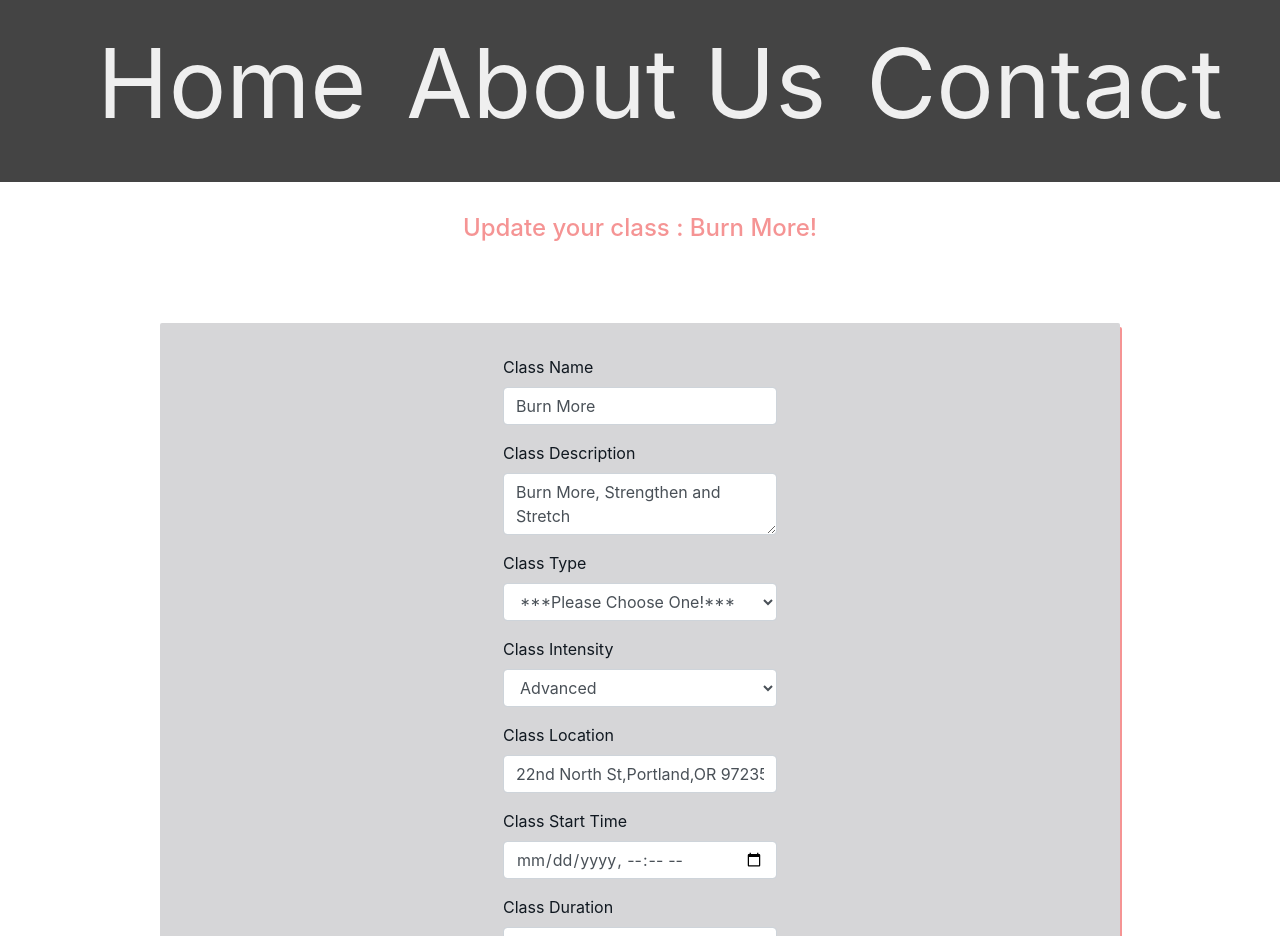
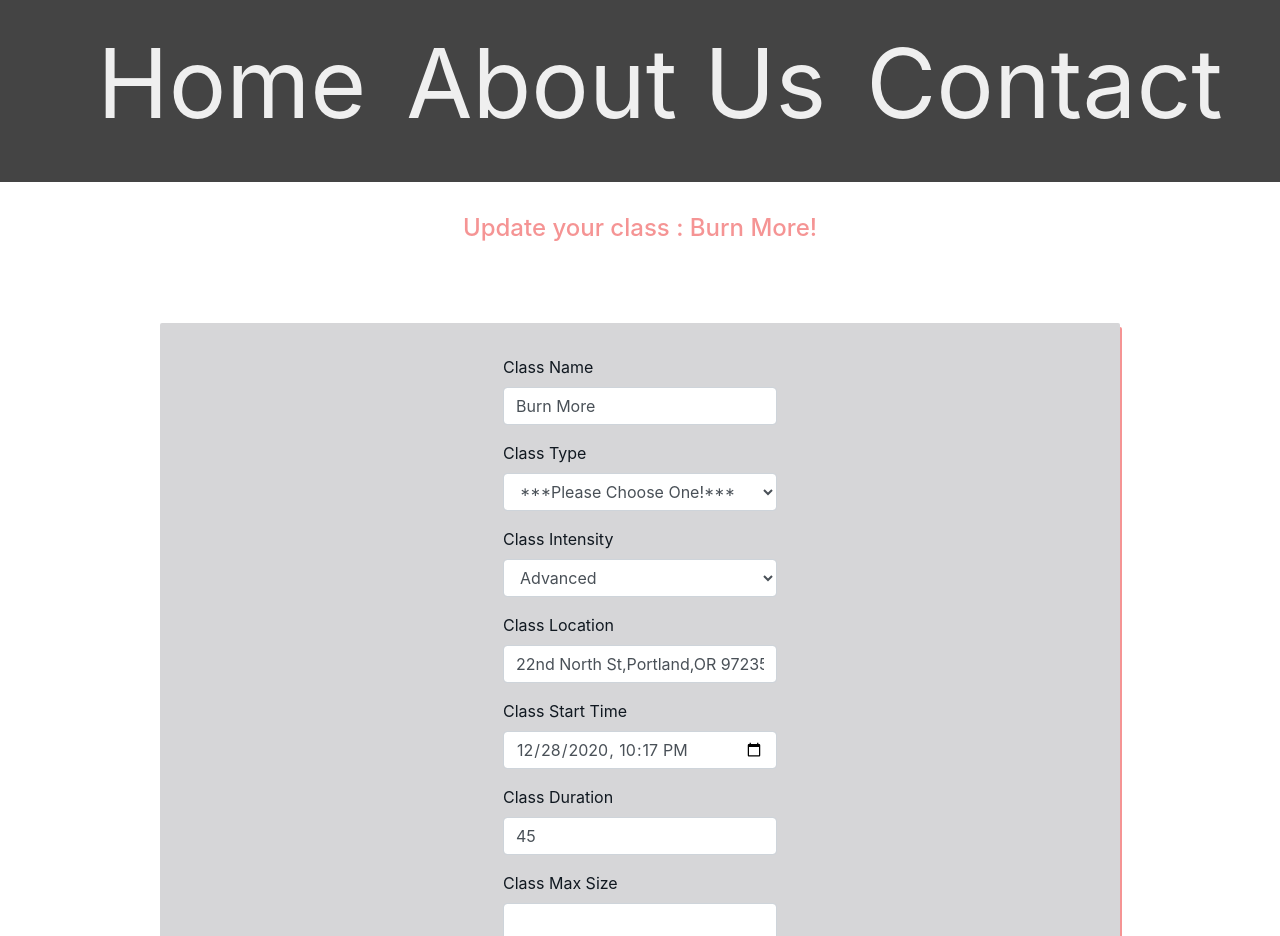
Before and after one commit to anywherefitness-tt187/Front-End-Anywherefitness, a React (Create React App) app: page /instructor/updateform/1 in a window 1280 px wide. Shown: the top 936 px of the page. Built offline with nearby package versions, Linux system fonts and the light colour scheme.

Commit message:
api updated

```diff
--- a/src/components/Instructor/InstructorCreateForm.js
+++ b/src/components/Instructor/InstructorCreateForm.js
@@ -5,19 +5,18 @@ import * as yup from "yup";
 import { axiosWithAuth } from '../../utils/axiosWithAuth';
 
 
-function InstructorCreate({setClassList}){
+function InstructorCreate({classList,setClassList}){
     const history=useHistory();
 
     const [classInfo, setClassInfo]=useState({
         class_id:Date.now(),
         class_name:"",
-        class_description:"",
         class_type:"",
         class_intensity:"",
         class_location:"",
-        class_starttime:"",
+        start_time:"",
         class_duration:"",
-        class_maxsize:"",
+        class_max_size:30,
 
     })
 
@@ -30,13 +29,12 @@ function InstructorCreate({setClassList}){
     // managing state for errors. empty unless inline validation (validateInput) updates key/value pair to have error
       const [errors, setErrors] = useState({
         class_name:"",
-        class_description:"",
         class_type:"",
         class_intensity:"",
         class_location:"",
         class_starttime:"",
         class_duration:"",
-        class_maxsize:"",
+        class_max_size:"",
       });
 
       const handleChange=(e)=>{
@@ -82,8 +80,6 @@ function InstructorCreate({setClassList}){
     .min(2,"Please enter name of atleast 2 characters")
     .required("ClassName is required!"),
 
-    class_description:yup.string(),
-
     class_type:yup.string().required("Choose Type is required!"),
 
     class_intensity: yup.string()
@@ -96,18 +92,19 @@ function InstructorCreate({setClassList}){
 
     class_duration:yup.string().required("Duration is required!"),
 
-    class_maxsize:yup.string().required("Maxsize is required!"),
+    class_max_size:yup.number().required("Maxsize is required!"),
   });
 
   const handleSubmit=(e)=>{
     e.preventDefault();
     console.log('on submit=',classInfo)
     axiosWithAuth()
-          .post(`https://jsonplaceholder.typicode.com/posts`, classInfo)
+          // .post(`https://jsonplaceholder.typicode.com/posts`, classInfo)//replace 2 with id once received from login
+          .post('/api/users/2/class',classInfo)
           .then((res)=>{
             console.log('Response back from reqres:',res.data)
-            setClassList(res.data)
-            history.push('/instructor')
+            setClassList([...classList,res.data])
+            history.push('/instructor/dashboard')
             //clear server error
             setServerError(null);
           })
@@ -135,17 +132,6 @@ return(
             onChange={handleChange}
             placeholder="Burn With us!"/>
              {errors.class_name.length > 0 ? <p className="error">{errors.class_name}</p> : null}
-            </FormGroup>
-
-            <FormGroup>
-            <Label htmlFor="class_description">Class Description</Label>
-            <Input name="class_description"
-            id="class_description"
-            type="textarea"
-            row="4"
-            value={classInfo.class_description}
-            onChange={handleChange}
-            placeholder="Pre-requisites, things to bring..."/>
             </FormGroup>
 
             <FormGroup>
@@ -203,19 +189,18 @@ return(
             <Label htmlFor="class_duration">Class Duration</Label>
             <Input name="class_duration"
             id="class_duration"
-            type="number"
             value={classInfo.class_duration}
             onChange={handleChange}
             placeholder="30minutes"/>
             </FormGroup>
 
             <FormGroup>
-            <Label htmlFor="class_maxsize">Class Max Size</Label>
-            <Input name="class_maxsize"
-            id="class_maxsize"
+            <Label htmlFor="class_max_size">Class Max Size</Label>
+            <Input name="class_max_size"
+            id="class_max_size"
             type="number"
             min="3"
-            max="50"
+            max="30"
             value={classInfo.class_maxsize}
             onChange={handleChange}
             />
--- a/src/components/Instructor/InstructorDashboard.js
+++ b/src/components/Instructor/InstructorDashboard.js
@@ -3,7 +3,7 @@ import {Button,Card,CardTitle,CardText,CardSubtitle} from 'reactstrap';
 import {useHistory} from 'react-router-dom';
 import InstructorClass from './InstructorClass';
 
-function InstructorDashboard({classList,setClassList}){
+function InstructorDashboard({loginInfo,classList,setClassList}){
 const history=useHistory();
 
 const handleClick=(e)=>{
@@ -14,7 +14,7 @@ const handleClick=(e)=>{
 return(
     <div className="ins_dashboard">
         <Card className="ins_card">
-        <CardTitle tag="h5">Welcome to Anywhere Fitness!</CardTitle>
+        <CardTitle tag="h5">{loginInfo}!</CardTitle>
         <CardText>As an instructor of Anywhere Fitness, you can create new classes! Also, update and delete them.
         </CardText>
         <Button color="primary" onClick={handleClick}> <h5>Create your New Class!</h5></Button>
--- a/src/components/Instructor/InstructorHome.js
+++ b/src/components/Instructor/InstructorHome.js
@@ -3,52 +3,69 @@ import { Route, Switch} from 'react-router-dom';
 import InstructorDashboard from './InstructorDashboard';
 import InstructorCreateForm from './InstructorCreateForm';
 import InstructorUpdateForm from './InstructorUpdateForm';
-import InstructorLogin from '../Login';
 import PrivateRoute from '../PrivateRoute';
 import NavBar from '../NavBar';
 
-export default function InstructorHome() {
+export default function InstructorHome({loginInfo}) {
 
     const initialClass=[{
         class_name:"Burn More",
-        class_description:"Burn More, Strengthen and Stretch",
         class_type:"Strength Traning",
         class_intensity:"Advanced",
         class_location:"22nd North St,Portland,OR 97235",
-        class_starttime:"2020-12-28T22:17",
+        start_time:"2020-12-28T22:17",
         class_duration:"45",
-        class_maxsize:"30",
-        class_id:1
+        class_max_size:30,
+        id:1,
+        user_id: 2
         },
         {class_name:"Core Yoga",
-        class_description:"Burn More, Strengthen and Stretch",
         class_type:"Yoga",
         class_intensity:"Advanced",
         class_location:"22nd North St,Portland,OR 97235",
-        class_starttime:"2020-12-28T22:17",
+        start_time:"2020-12-28T22:17",
         class_duration:"45",
-        class_maxsize:"30",
-        class_id:2
+        class_max_size:30,
+        id:2,
+        user_id: 2
         },
 ]
-   //make this classList to context
-  const [classList,setClassList]=useState(initialClass);
-  console.log('classList=',classList);
+
+ //make this classList to context
+ const [classList,setClassList]=useState(initialClass);
+ console.log('classList=',classList);
+
+    // set classInfo by getting the class of that instructor id
+    // useEffect(()=>{
+    //     axios.get(`${baseUrl}/api/instructor/classlist`)
+    //     .then(res=>{
+    //         console.log('res in .get update=',res)
+    //         const updateClass=res.data.find(item=>item.id === Number(params.id));
+    //         setClassInfo(updateClass)
+    //     })
+    //     .catch(err=>{
+    //         console.log('err in .get update',err)
+    //     })
+
+    // },[])
 
   return (
       <div className="ins_home">
         <NavBar/>
         <Switch>
-        <Route exact path="/instructor">
+        {/* <Route exact path="/instructor">
         <InstructorLogin/>
-        </Route>
+        </Route> */}
 
         <PrivateRoute exact path="/instructor/dashboard">
-        <InstructorDashboard classList={classList} setClassList={setClassList}/>
+        <InstructorDashboard
+            loginMsg={loginInfo}
+            classList={classList}
+            setClassList={setClassList}/>
         </PrivateRoute>
 
         <Route exact path="/instructor/createform">
-            <InstructorCreateForm setClassList={setClassList}/>
+            <InstructorCreateForm classList={classList} setClassList={setClassList}/>
         </Route>
 
         <Route path="/instructor/updateform/:id">
--- a/src/components/Instructor/InstructorUpdateForm.js
+++ b/src/components/Instructor/InstructorUpdateForm.js
@@ -2,7 +2,6 @@ import React,{useState,useEffect} from 'react';
 import {useHistory,useParams} from 'react-router-dom';
 import { Form,FormGroup,Input,Label,Button} from 'reactstrap';
 import * as yup from "yup";
-import axios from "axios";
 import { axiosWithAuth } from '../../utils/axiosWithAuth';
 
 
@@ -11,21 +10,7 @@ function InstructorUpdateForm({classList,setClassList}){
     const history=useHistory();
     const params = useParams();
 
-    // set classInfo by getting the class from id param and axios call
-    // useEffect(()=>{
-    //     axios.get(`${baseUrl}/api/instructor/classlist`)
-    //     .then(res=>{
-    //         console.log('res in .get update=',res)
-    //         const updateClass=res.data.find(item=>item.id === Number(params.id));
-    //         setClassInfo(updateClass)
-    //     })
-    //     .catch(err=>{
-    //         console.log('err in .get update',err)
-    //     })
-
-    // },[])
-
-    const updateClass=classList.find(item=>item.class_id === Number(params.id))
+    const updateClass=classList.find(item=>item.id === Number(params.id))
     const [classInfo, setClassInfo]=useState(updateClass);
     console.log('update classlist',classInfo);
     // control whether or not the form can be submitted if there are errors in form validation (in the useEffect)
@@ -37,13 +22,12 @@ function InstructorUpdateForm({classList,setClassList}){
     // managing state for errors. empty unless inline validation (validateInput) updates key/value pair to have error
       const [errors, setErrors] = useState({
         class_name:"",
-        class_description:"",
         class_type:"",
         class_intensity:"",
         class_location:"",
-        class_starttime:"",
+        start_time:"",
         class_duration:"",
-        class_maxsize:"",
+        class_max_size:"",
       });
 
       const handleChange=(e)=>{
@@ -89,8 +73,6 @@ function InstructorUpdateForm({classList,setClassList}){
     .min(2,"Please enter name of atleast 2 characters")
     .required("ClassName is required!"),
 
-    class_description:yup.string(),
-
     class_type:yup.string().required("Choose Type is required!"),
 
     class_intensity: yup.string()
@@ -99,23 +81,21 @@ function InstructorUpdateForm({classList,setClassList}){
 
     class_location: yup.string().required("Location is required!"),
 
-    class_starttime: yup.string().required("date & time is required!"),
+    start_time: yup.string().required("date & time is required!"),
 
     class_duration:yup.string().required("Duration is required!"),
 
-    class_maxsize:yup.string().required("Maxsize is required!"),
+    class_max_size:yup.string().required("Maxsize is required!"),
   });
-
-  const url = 'xxx.herokuapp.com';
 
   const handleSubmit=(e)=>{
     e.preventDefault();
     console.log('on submit=',classInfo)
     axiosWithAuth()
-          .post(`https://jsonplaceholder.typicode.com/posts`, classInfo)
+          .put(`/api/class/${classList.id}`, classInfo)
           .then((res)=>{
             console.log('Response back from reqres:',res.data)
-            // setClassList([res.data)
+            // setClassList([...classList,res.data])
             history.push('/instructor/dashboard')
             //clear server error
             setServerError(null);
@@ -145,17 +125,6 @@ return(
             onChange={handleChange}
             placeholder="Burn With us!"/>
              {errors.class_name.length > 0 ? <p className="error">{errors.class_name}</p> : null}
-            </FormGroup>
-
-            <FormGroup>
-            <Label htmlFor="class_description">Class Description</Label>
-            <Input name="class_description"
-            id="class_description"
-            type="textarea"
-            row="4"
-            value={classInfo.class_description}
-            onChange={handleChange}
-            placeholder="Pre-requisites, things to bring..."/>
             </FormGroup>
 
             <FormGroup>
@@ -200,11 +169,11 @@ return(
             </FormGroup>
 
             <FormGroup>
-            <Label htmlFor="class_starttime">Class Start Time</Label>
-            <Input name="class_starttime"
-            id="class_starttime"
+            <Label htmlFor="start_time">Class Start Time</Label>
+            <Input name="start_time"
+            id="start_time"
             type="datetime-local"
-            value={classInfo.class_startime}
+            value={classInfo.start_time}
             onChange={handleChange}
             placeholder="00:00"/>
             </FormGroup>
@@ -213,16 +182,15 @@ return(
             <Label htmlFor="class_duration">Class Duration</Label>
             <Input name="class_duration"
             id="class_duration"
-            type="number"
             value={classInfo.class_duration}
             onChange={handleChange}
             placeholder="30minutes"/>
             </FormGroup>
 
             <FormGroup>
-            <Label htmlFor="class_maxsize">Class Max Size</Label>
-            <Input name="class_maxsize"
-            id="class_maxsize"
+            <Label htmlFor="class_max_size">Class Max Size</Label>
+            <Input name="class_max_size"
+            id="class_max_size"
             type="number"
             min="3"
             max="50"
@@ -237,6 +205,7 @@ return(
 
             <Button color="warning"
             className="btn-lg  btn-block"
+            onClick={handleBack}
             >Go Back</Button>
         </Form>
     </div>
```
Also changed, not shown: src/App.js (+8 -3 lines), src/components/Instructor/InstructorClass.js (+5 -7 lines), src/components/Login.js (+4 -5 lines), 1 other file (tests, documents, lock files or other folders).
